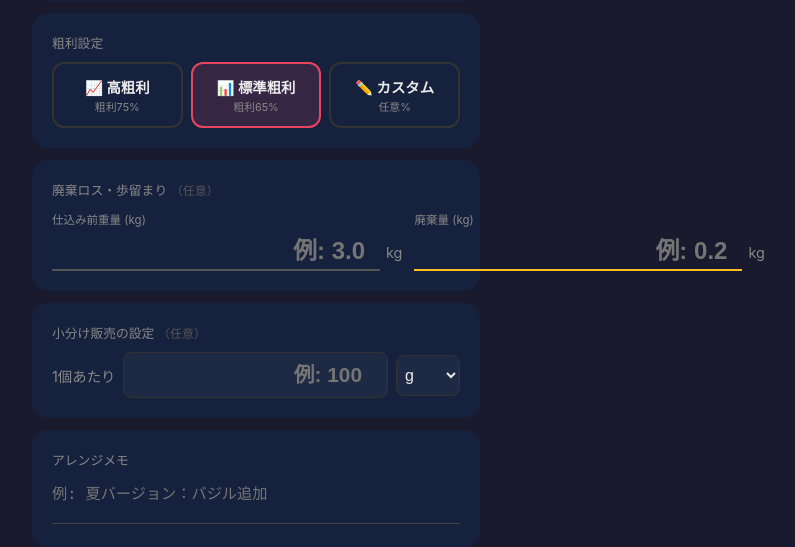
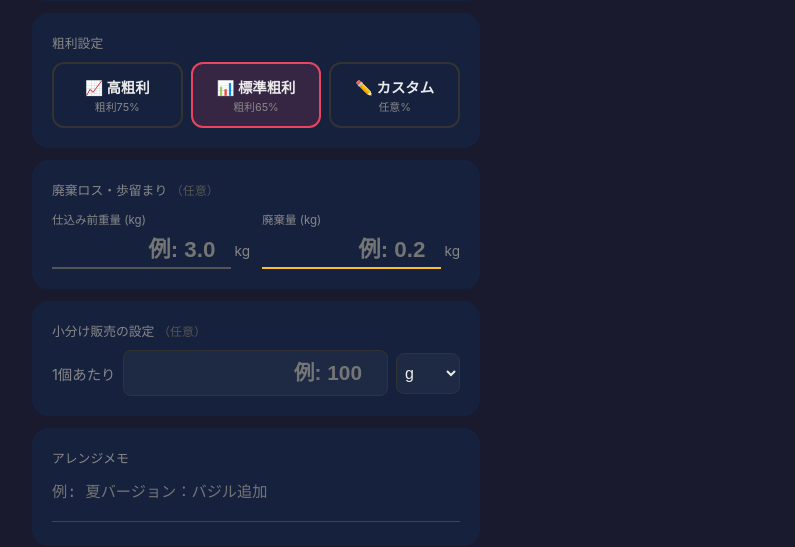
Before and after one commit to shoji-dot/charcuterie-cost-sim, a FastAPI app: page /batch/new in a window 1280 px wide. Shown: the part 548-1095 px from the top of the page, without its empty margins (384-1179 px from the left). Run offline with FastAPI, Linux system fonts and the light colour scheme.

Commit message:
fix: 廃棄量フィールドのはみ出し修正

```diff
--- a/app/templates/batch_form.html
+++ b/app/templates/batch_form.html
@@ -179,27 +179,27 @@
     <label style="color:var(--muted); font-size:0.8rem; display:block; margin-bottom:12px;">
       廃棄ロス・歩留まり <span style="color:#555; font-size:0.75rem;">（任意）</span>
     </label>
-    <div style="display:grid; grid-template-columns:1fr 1fr; gap:12px;">
-      <div>
+    <div style="display:grid; grid-template-columns:1fr 1fr; gap:12px; min-width:0;">
+      <div style="min-width:0;">
         <div style="color:var(--muted); font-size:0.72rem; margin-bottom:6px;">仕込み前重量 (kg)</div>
-        <div style="display:flex; align-items:center; gap:6px;">
+        <div style="display:flex; align-items:center; gap:4px;">
           <input type="number" name="raw_weight" inputmode="decimal" step="0.1" min="0"
             value="{{ last_batch.raw_weight if last_batch and last_batch.raw_weight else '' }}"
             placeholder="例: 3.0"
-            style="flex:1; background:transparent; border:none; border-bottom:2px solid #555; color:var(--text); font-size:1.5rem; font-weight:700; outline:none; padding:4px 0; text-align:right;"
+            style="min-width:0; width:100%; background:transparent; border:none; border-bottom:2px solid #555; color:var(--text); font-size:1.4rem; font-weight:700; outline:none; padding:4px 0; text-align:right;"
             oninput="calcYield()">
-          <span style="color:var(--muted); font-size:0.9rem;">kg</span>
+          <span style="color:var(--muted); font-size:0.85rem; flex-shrink:0;">kg</span>
         </div>
       </div>
-      <div>
+      <div style="min-width:0;">
         <div style="color:var(--muted); font-size:0.72rem; margin-bottom:6px;">廃棄量 (kg)</div>
-        <div style="display:flex; align-items:center; gap:6px;">
+        <div style="display:flex; align-items:center; gap:4px;">
           <input type="number" name="waste_weight" inputmode="decimal" step="0.01" min="0"
             value="{{ last_batch.waste_weight if last_batch and last_batch.waste_weight else '' }}"
             placeholder="例: 0.2"
-            style="flex:1; background:transparent; border:none; border-bottom:2px solid var(--yellow); color:var(--text); font-size:1.5rem; font-weight:700; outline:none; padding:4px 0; text-align:right;"
+            style="min-width:0; width:100%; background:transparent; border:none; border-bottom:2px solid var(--yellow); color:var(--text); font-size:1.4rem; font-weight:700; outline:none; padding:4px 0; text-align:right;"
             oninput="calcYield()">
-          <span style="color:var(--muted); font-size:0.9rem;">kg</span>
+          <span style="color:var(--muted); font-size:0.85rem; flex-shrink:0;">kg</span>
         </div>
       </div>
     </div>
```
